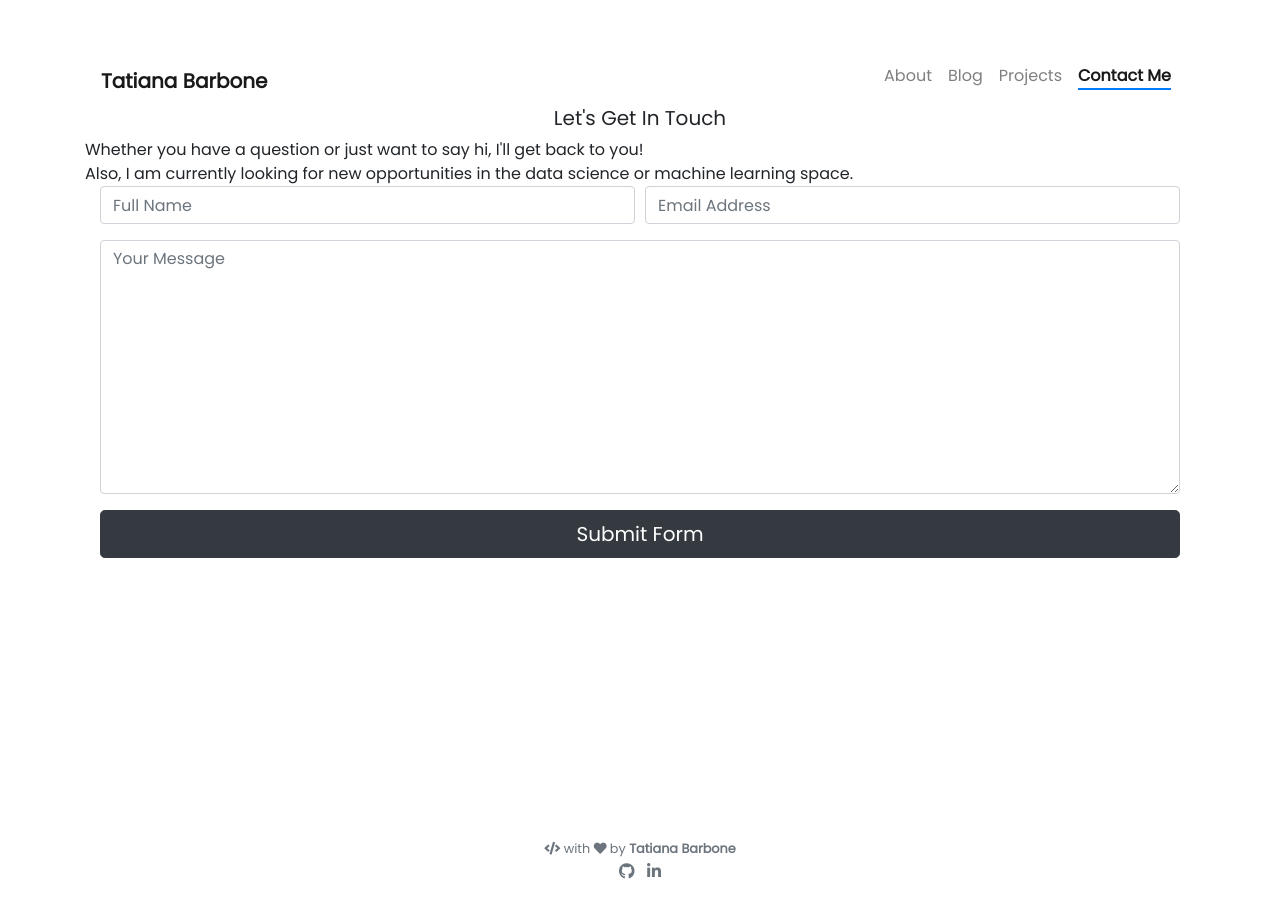
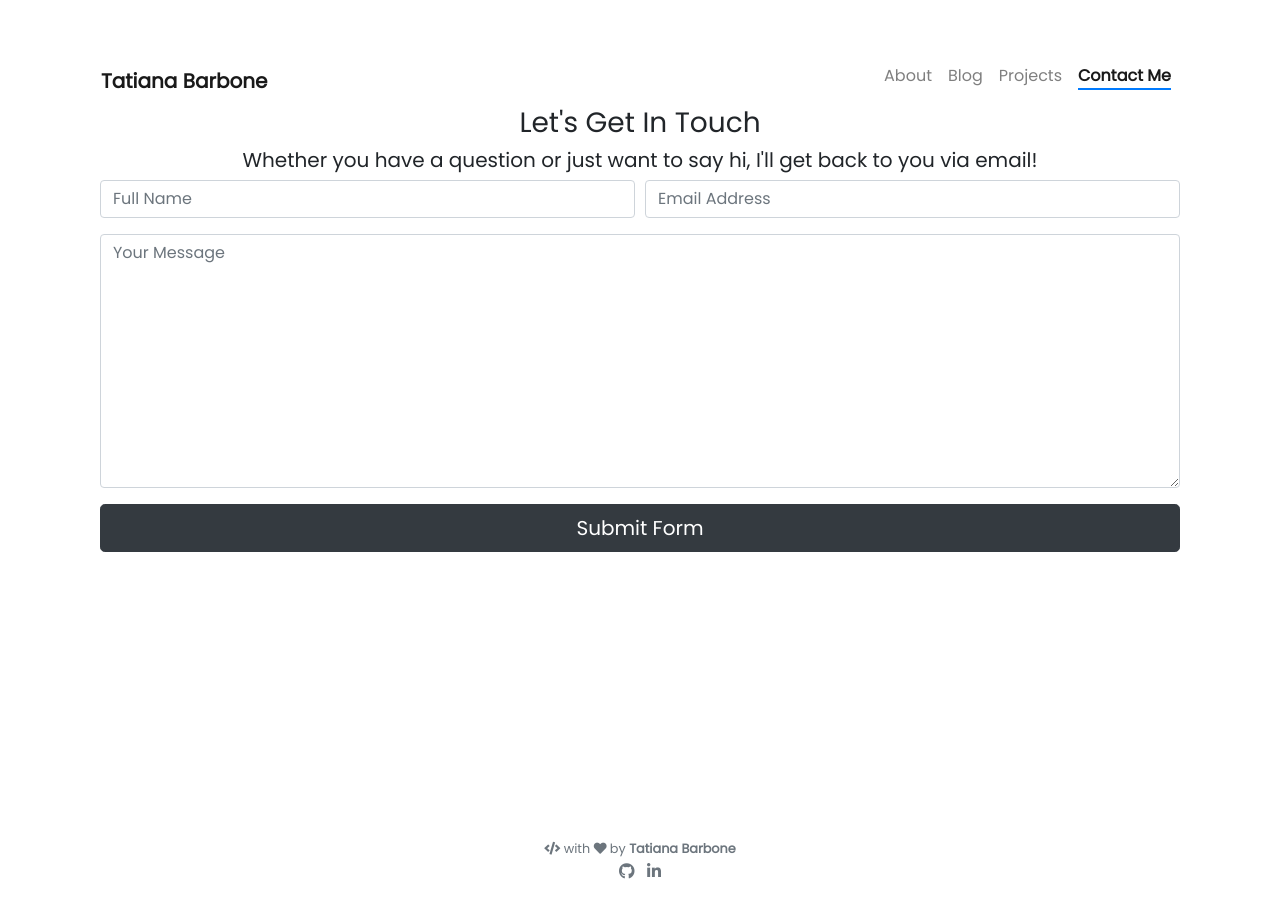
Before and after one commit to tatianabarbone/tatianabarbone.github.io, a Jekyll site: the page built from pages/contact.html, in a window 1280 px wide. Built offline with Jekyll 4.4.1, drawn with Linux system fonts in a browser that asks for light colours; nearby versions of some CDN libraries.

Commit message:
Dec 2020 updates

```diff
--- a/pages/contact.html
+++ b/pages/contact.html
@@ -5,10 +5,8 @@ permalink: /contact/
 weight: 4
 ---
 
-<h5 style="text-align:center">Let's Get In Touch</h5>
+<h3 style="text-align:center">Let's Get In Touch</h3>
 
-<h8>Whether you have a question or just want to say hi, I'll get back to you! <br>
-    Also, I am currently looking for new opportunities in the data science or machine learning space. <br></h8>
-
+<h5 style="text-align: center">Whether you have a question or just want to say hi, I'll get back to you via email! </h5>
 
 {% include contact/index.html %}
```
Also changed, not shown: _data/programming-skills.yml (+2 -6 lines), pages/about.md (+1 -1 lines).
